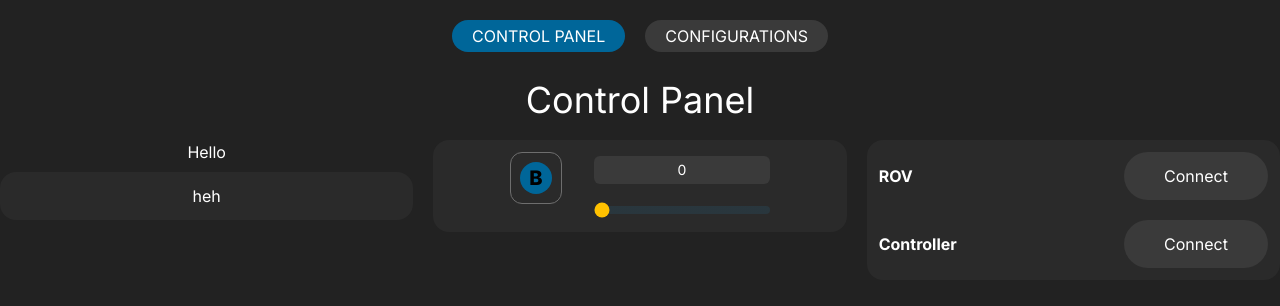
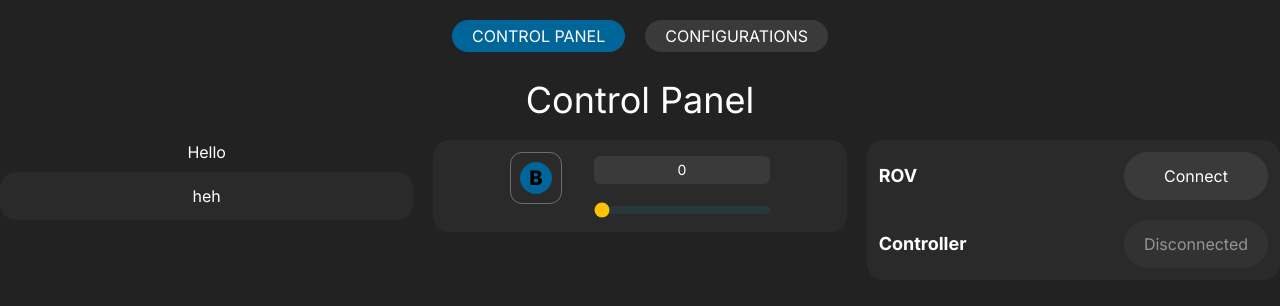
Before and after one commit to ahmedelsherbiny0/ICMTC-Competition---GUI, a React (Vite) app in the folder client/: page /control-panel in a window 1280 px wide. Shown: the top 306 px of the page. Built offline with nearby package versions, Linux system fonts and the light colour scheme; no server answers.

Commit message:
update: Initialize communication with controller and ROV Logic

```diff
--- a/client/src/components/connection/connection-button.tsx
+++ b/client/src/components/connection/connection-button.tsx
@@ -1,8 +1,14 @@
+/**
+ * @file connection-button.tsx
+ * @description A reusable, styled button that visually changes based on a 'connected' state.
+ */
+
 interface ConnectionButtonProps {
   label: string;
   onClick: () => void;
   connected: boolean;
   className?: string;
+  disabled?: boolean;
 }
 
 export default function ConnectionButton({
@@ -10,15 +16,21 @@ export default function ConnectionButton({
   onClick,
   connected,
   className = "",
+  disabled = false,
 }: ConnectionButtonProps) {
   return (
-    <div
+    <button
       onClick={onClick}
-      className={`${
-        connected ? "bg-active" : "bg-component-background"
-      } h-fit w-36 py-3 text-center rounded-4xl cursor-pointer ${className} transition-all`}
+      disabled={disabled}
+      // The button's background color and cursor style change based on its state.
+      className={`
+        ${connected ? "bg-active" : "bg-component-background"}
+        ${disabled ? "opacity-50 cursor-not-allowed" : "cursor-pointer hover:opacity-90"}
+        h-fit w-36 py-3 text-center rounded-full transition-all
+        ${className}
+      `}
     >
       {label}
-    </div>
+    </button>
   );
 }
--- a/client/src/components/connection/connection.tsx
+++ b/client/src/components/connection/connection.tsx
@@ -1,11 +1,35 @@
+/**
+ * @file connection.tsx
+ * @description A layout component that arranges the ROV and Controller connection UI.
+ * It passes down state and handlers from its parent to the child components.
+ */
+
 import ROVConnection from "./rov-connection";
 import ControllerConnection from "./controller-connection";
 
-export default function Connection({ gap = 5 }: { gap?: number }) {
+interface ConnectionProps {
+  rovConnected: boolean;
+  controllerConnected: boolean;
+  onRovConnect: () => void;
+  onRovDisconnect: () => void;
+  gap?: number;
+}
+
+export default function Connection({
+  rovConnected,
+  controllerConnected,
+  onRovConnect,
+  onRovDisconnect,
+  gap = 5,
+}: ConnectionProps) {
   return (
     <div className={`flex flex-col gap-${gap} w-full`}>
-      <ROVConnection />
-      <ControllerConnection />
+      <ROVConnection
+        isConnected={rovConnected}
+        onConnect={onRovConnect}
+        onDisconnect={onRovDisconnect}
+      />
+      <ControllerConnection isConnected={controllerConnected} />
     </div>
   );
 }
--- a/client/src/components/connection/controller-connection.tsx
+++ b/client/src/components/connection/controller-connection.tsx
@@ -1,17 +1,24 @@
-import { controllerConnectionAtom } from "../../atoms/atoms";
+/**
+ * @file controller-connection.tsx
+ * @description Renders the UI for displaying the controller's connection status.
+ */
+
 import ConnectionButton from "./connection-button";
-import { useAtom } from "jotai";
 
-export default function ControllerConnection() {
-  const [isConnected, setIsConnected] = useAtom(controllerConnectionAtom);
+interface ControllerConnectionProps {
+  isConnected: boolean;
+}
 
+export default function ControllerConnection({ isConnected }: ControllerConnectionProps) {
   return (
     <div className="flex justify-between items-center w-full">
-      <h1 className="font-bold">Controller</h1>
+      <h1 className="font-bold text-lg">Controller</h1>
       <ConnectionButton
-        label={isConnected ? "Disconnect" : "Connect"}
+        label={isConnected ? "Connected" : "Disconnected"}
         connected={isConnected}
-        onClick={() => setIsConnected(!isConnected)}
+        // The button is for display only; connection is automatic.
+        onClick={() => {}}
+        disabled={true}
       />
     </div>
   );
--- a/client/src/components/connection/rov-connection.tsx
+++ b/client/src/components/connection/rov-connection.tsx
@@ -1,17 +1,30 @@
-import { rovConnectionAtom } from "../../atoms/atoms";
+/**
+ * @file rov-connection.tsx
+ * @description Renders the UI for connecting and disconnecting the ROV.
+ * It receives its state and logic via props.
+ */
+
 import ConnectionButton from "./connection-button";
-import { useAtom } from "jotai";
 
-export default function ROVConnection() {
-  const [isConnected, setIsConnected] = useAtom(rovConnectionAtom);
+interface ROVConnectionProps {
+  isConnected: boolean;
+  onConnect: () => void;
+  onDisconnect: () => void;
+}
 
+export default function ROVConnection({
+  isConnected,
+  onConnect,
+  onDisconnect,
+}: ROVConnectionProps) {
   return (
     <div className="flex justify-between items-center w-full">
-      <h1 className="font-bold">ROV</h1>
+      <h1 className="font-bold text-lg">ROV</h1>
       <ConnectionButton
+        // The label and onClick action now depend on the `isConnected` prop.
         label={isConnected ? "Disconnect" : "Connect"}
         connected={isConnected}
-        onClick={() => setIsConnected(!isConnected)}
+        onClick={isConnected ? onDisconnect : onConnect}
       />
     </div>
   );
--- a/client/src/pages/configurations/components/communication/communication.tsx
+++ b/client/src/pages/configurations/components/communication/communication.tsx
@@ -1,5 +1,13 @@
-import React, {useEffect, useState} from "react";
-import {socket, events} from "../../../../utils/socket/socket";
+/**
+ * @file communication.tsx
+ * @version 3.0.0
+ * @description The main container component for the "Communication Configuration" card.
+ * It now manages all state and logic for ROV and Controller connections internally,
+ * passing them down as props to child components.
+ */
+
+import React, { useEffect, useState } from "react";
+import { socket, events } from "../../../../utils/socket/socket";
 import Card from "../../../../components/card";
 import Connection from "../../../../components/connection/connection";
 import SelectMenu from "../SelectMenu";
@@ -7,32 +15,71 @@ import ActionButton from "./ActionButton";
 import Logs from "./Logs";
 
 export default function Communication() {
-  const [comPorts, setComPorts] = useState<{path: string}[]>([]);
+  // --- Local State Management ---
+  const [comPorts, setComPorts] = useState<{ path: string }[]>([]);
   const [logs, setLogs] = useState<string[]>([]);
   const [selectedPort, setSelectedPort] = useState("");
+  const [isRovConnected, setIsRovConnected] = useState(false);
+  const [isControllerConnected, setIsControllerConnected] = useState(false);
 
+  /**
+   * This primary effect hook manages all socket event listeners and the
+   * Gamepad API polling for this component.
+   */
   useEffect(() => {
-    const handleLogMessage = (log: {message: string}) => {
+    // --- Socket Event Handlers ---
+    const handleLogMessage = (log: { message: string }) => {
       const formattedLog = `>> ${log.message}`;
       setLogs((prev) => [...prev.slice(-20), formattedLog]);
     };
 
-    const handlePortsList = (ports: {path: string}[]) => {
+    const handlePortsList = (ports: { path: string }[]) => {
       setComPorts(ports);
     };
 
+    const handleRovConnectionStatus = (status: { status: 'connected' | 'disconnected' }) => {
+      setIsRovConnected(status.status === 'connected');
+    };
+
+    // --- Gamepad Connection Polling ---
+    const checkGamepad = () => {
+      const gamepads = navigator.getGamepads();
+      const isConnected = Array.from(gamepads).some(gp => gp !== null);
+      // Only update state if it has changed to prevent unnecessary re-renders.
+      setIsControllerConnected(prev => (prev === isConnected ? prev : isConnected));
+    };
+    const gamepadInterval = window.setInterval(checkGamepad, 2000); // Check every 2 seconds.
+
+    // --- Register Listeners ---
     socket.on("rov:log", handleLogMessage);
     socket.on("rov:com-ports-list", handlePortsList);
+    socket.on("rov:connection-status", handleRovConnectionStatus);
 
-    events.findComPorts(); // Fetch ports on mount
+    events.findComPorts(); // Fetch ports on initial component mount
 
+    // --- Cleanup Function ---
     return () => {
       socket.off("rov:log", handleLogMessage);
       socket.off("rov:com-ports-list", handlePortsList);
+      socket.off("rov:connection-status", handleRovConnectionStatus);
+      clearInterval(gamepadInterval); // Stop the gamepad polling
     };
-  }, []);
+  }, []); // Empty dependency array ensures this runs only once on mount.
 
-  // Prepare options for the SelectMenu
+  // --- Action Handlers ---
+  const handleRovConnect = () => {
+    if (selectedPort) {
+      events.connectToRov(selectedPort);
+    } else {
+      setLogs((prev) => [...prev.slice(-20), ">> Please select a COM port first."]);
+    }
+  };
+
+  const handleRovDisconnect = () => {
+    events.disconnectFromRov();
+  };
+
+  // Prepare options for the SelectMenu component
   const portOptions = comPorts.map((port) => ({
     value: port.path,
     label: port.path,
@@ -40,7 +87,12 @@ export default function Communication() {
 
   return (
     <Card title="Communication Configuration">
-      <Connection />
+      <Connection
+        rovConnected={isRovConnected}
+        controllerConnected={isControllerConnected}
+        onRovConnect={handleRovConnect}
+        onRovDisconnect={handleRovDisconnect}
+      />
       <div className="h-4" />
       <div className="flex items-center justify-between w-full">
         <span className="text-white text-m font-bold">COM Port</span>
@@ -55,14 +107,12 @@ export default function Communication() {
       </div>
       <div className="h-4" />
 
-      {/* Action button to find ports */}
       <ActionButton
         label="Find COM Ports"
         onClick={() => events.findComPorts()}
       />
       <div className="h-4" />
 
-      {/* Log display */}
       <Logs logMessages={logs} />
     </Card>
   );
```
